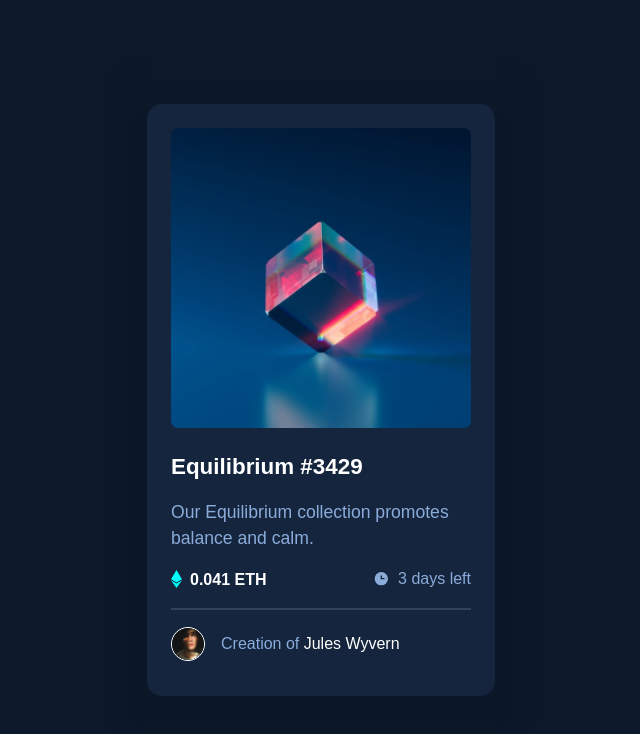
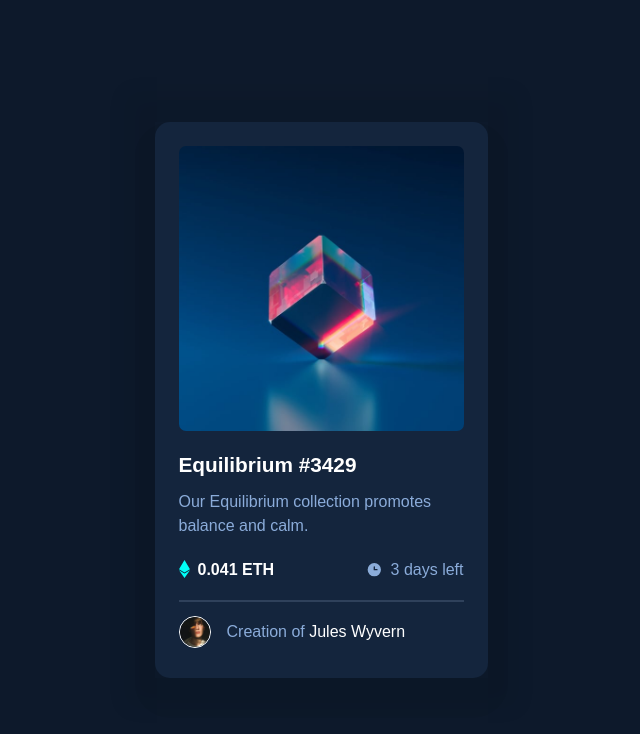
Before and after one commit to rsacharias/fem-nft-preview-card-component, a plain HTML site: page index.html in a window 1280 px wide. Shown: the whole page, without its empty margins (319-959 px from the left). Drawn offline with Linux system fonts and the light colour scheme.

Commit message:
Add CSS reset rules, some comments and flex classes

```diff
--- a/index.html
+++ b/index.html
@@ -12,20 +12,20 @@
 
 <body>
   <div class="wrapper">
-    <main class="card">
+    <main class="card flex-col">
 
       <img class="card-img" src="images/image-equilibrium.jpg" alt="An image of a glass cube standing on a corner.">
 
       <section class="content">
         <h1>Equilibrium #3429</h1>
         <p class="soft-blue-text">Our Equilibrium collection promotes balance and calm.</p>
-        <div class="assets">
+        <div class="assets flex-row">
           <p><img class="icon" src="images/icon-ethereum.svg" alt="Diamond icon">0.041 ETH</p>
           <p class="soft-blue-text"><img class="icon" src="images/icon-clock.svg" alt="Clock icon">3 days left</p>
         </div>
       </section>
 
-      <section role="contentinfo" class="card-footer">
+      <section role="contentinfo" class="card-footer flex-row">
         <img class="avatar" src="images/image-avatar.png" alt="Image of the creator's avatar" width="32" height="32">
         <p class="credits"><span class="soft-blue-text">Creation of</span> Jules Wyvern</p>
       </section>
--- a/styles.css
+++ b/styles.css
@@ -11,6 +11,14 @@
   --fw3: 600;
 }
 
+/* || GENERAL STYLES */
+
+*, *::before, *::after {
+  padding: 0;
+  margin: 0;
+  box-sizing: border-box;
+}
+
 html {
   font-size: 16px;
 }
@@ -19,28 +27,47 @@ body {
   display: flex;
   justify-content: center;
   align-items: center;
-  margin: 0;
   height: 100vh;
   background-color: var(--bg-body-clr);
   font-family: var(--ff);
+  line-height: 1.5;
   color: var(--text-clr-white);
 }
 
 h1 {
-  font-size: 1.4rem;
+  font-size: 1.3rem;
   font-weight: var(--fw3);
 }
 
 p {
-  font-size: 1.1rem;
+  font-size: 1.0rem;
   font-weight: var(--fw1);
-  line-height: 1.5em;
 }
 
+h1, p {
+  margin: 10px 0;
+}
+
+img {
+  display: block;
+  max-width: 100%;
+}
+
+/* || UTILITIES */
+
+.flex-row, .flex-col {
+  display: flex;
+}
+
+.flex-col {
+  flex-direction: column;
+}
+
+
+/* || MODULES / COMPONENTS */
+
 .card {
-  display: flex;
-  flex-direction: column;
-  width: 300px;
+  max-width: 333px;
   padding: 1.5em;
   border-radius: 15px;
   background-color: var(--bg-card-clr);
@@ -54,30 +81,24 @@ p {
 
 .content {
   border-bottom: 2px solid var(--line-clr);
-  margin-bottom: 6px;
-}
-
-.content > p {
-  margin-bottom: 0;
+  margin-bottom: 0.5em;
 }
 
 .assets, .card-footer {
-  display: flex;
   justify-content: space-between;
 }
 
-.assets > p, .card-footer > p {
-  font-size: 1.0rem;
+.assets {
+  margin: 0.5em 0;
 }
 
 .assets p:not(.soft-blue-text) {
   font-weight: var(--fw3);
 }
 
-
 .assets .icon {
-  position: relative; /* to get the icons on the baseline without using flex again */
-  top: 3px;
+  display: inline;
+  vertical-align: text-bottom;
   margin-right: 0.5em;
 }
 
@@ -86,13 +107,10 @@ p {
   align-items: center;
 }
 
-.card-footer p {
-  margin-left: 1em;
-}
-
 .avatar {
   border: 1px white solid;
   border-radius: 50%;
+  margin-right: 1em;
 }
 
 .soft-blue-text {
```
